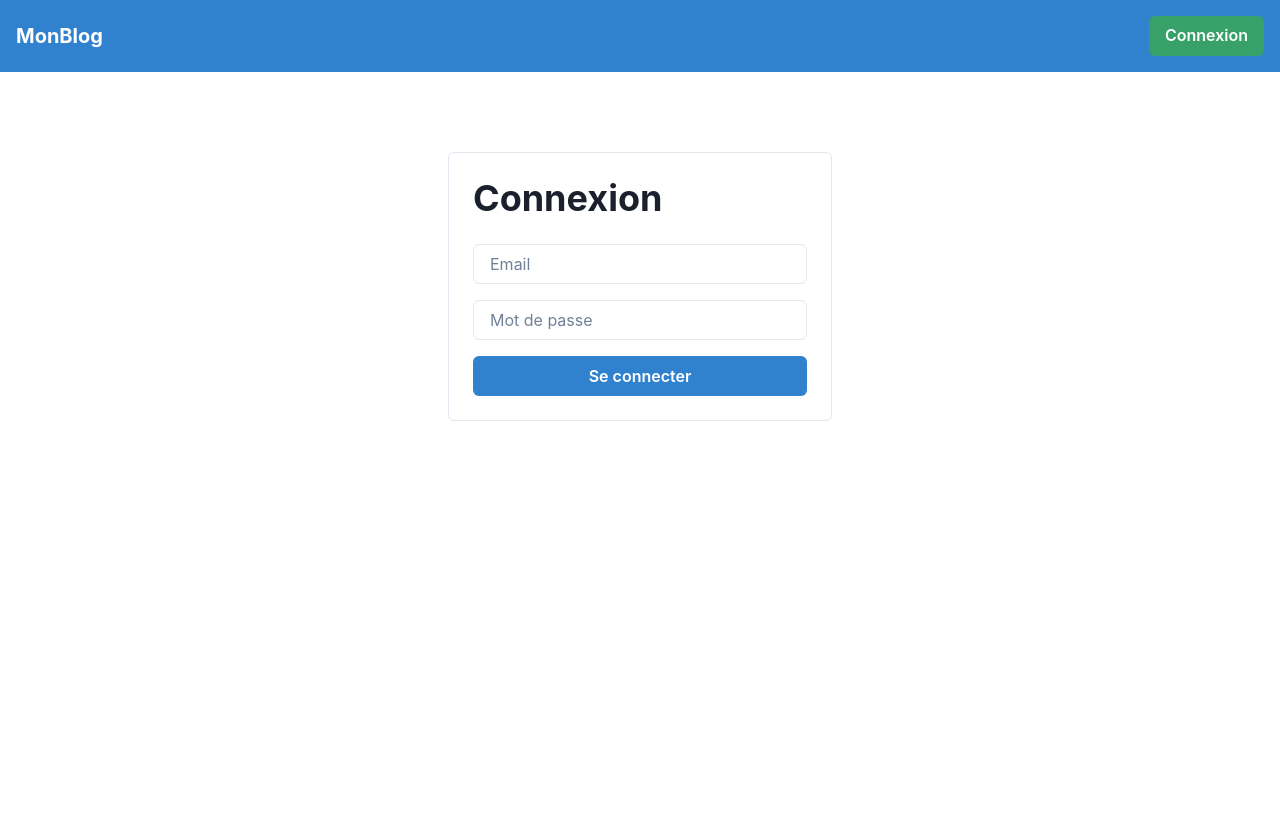
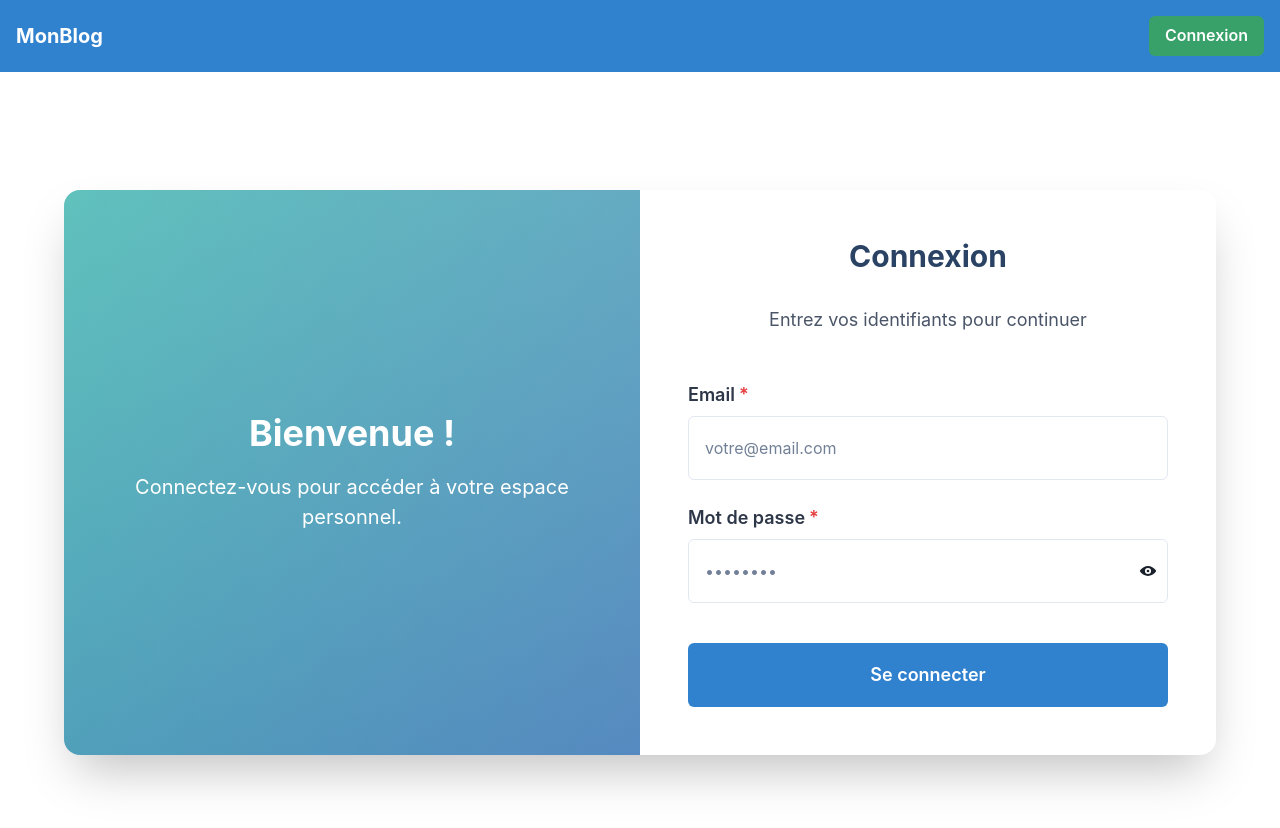
Before and after one commit to samantha-eva/strapi, a Next.js app in the folder frontend/blog/: page /login in a window 1280 px wide. Shown: the top 828 px of the page. Before the commit the page ends 800 px from the top, so only its background shows below. Built offline with nearby package versions, Linux system fonts and the light colour scheme.

Commit message:
Soumettre un commentaire uniquement que si je suis connecté

```diff
--- a/frontend/blog/package.json
+++ b/frontend/blog/package.json
@@ -8,6 +8,7 @@
     "start": "next start"
   },
   "dependencies": {
+    "@chakra-ui/icons": "^2.2.4",
     "@chakra-ui/react": "^2.10.9",
     "@emotion/react": "^11.14.0",
     "@emotion/styled": "^11.14.1",
--- a/frontend/blog/src/app/articles/[slug]/page.tsx
+++ b/frontend/blog/src/app/articles/[slug]/page.tsx
@@ -70,7 +70,6 @@ export default async function ArticlePage(props: Props) {
       />
 
       <CommentsSection
-        articleId={article.id}
         initialComments={article.comments || []}
       />
     </Container>
--- a/frontend/blog/src/app/login/page.tsx
+++ b/frontend/blog/src/app/login/page.tsx
@@ -1,23 +1,44 @@
 "use client";
 
 import { useState } from "react";
-import { Box, Button, Input, VStack, Heading, Text } from "@chakra-ui/react";
+import {
+  Box,
+  Button,
+  Input,
+  VStack,
+  Heading,
+  Text,
+  FormControl,
+  FormLabel,
+  InputGroup,
+  InputRightElement,
+  IconButton,
+  Flex,
+  useMediaQuery,
+} from "@chakra-ui/react";
+import { ViewIcon, ViewOffIcon } from "@chakra-ui/icons";
 import { useRouter } from "next/navigation";
 
+// La définition de l'animation n'est plus ici, mais dans globals.css
+
 export default function LoginPage() {
-  const [identifier, setIdentifier] = useState(""); // email
+  const [identifier, setIdentifier] = useState("");
   const [password, setPassword] = useState("");
+  const [showPassword, setShowPassword] = useState(false);
   const [error, setError] = useState("");
+  const [isLoading, setIsLoading] = useState(false);
   const router = useRouter();
+  const [isLargerThanMD] = useMediaQuery("(min-width: 768px)");
 
   async function handleSubmit(e: React.FormEvent) {
     e.preventDefault();
     setError("");
+    setIsLoading(true);
 
     const apiUrl = process.env.NEXT_PUBLIC_API_URL;
     if (!apiUrl) {
-      console.error("NEXT_PUBLIC_API_URL n'est pas défini !");
       setError("Erreur de configuration");
+      setIsLoading(false);
       return;
     }
 
@@ -31,43 +52,147 @@ export default function LoginPage() {
       const data = await res.json();
 
       if (res.ok) {
-        // Stocker le JWT et le username
         localStorage.setItem(
           "user",
           JSON.stringify({ jwt: data.jwt, username: data.user.username })
         );
-        router.push("/"); // redirection vers la page d'accueil
+        router.push("/");
       } else {
-        setError(data.error?.message || "Erreur de connexion");
+        setError(data.error?.message || "Email ou mot de passe incorrect");
       }
     } catch (err) {
-      console.error(err);
-      setError("Erreur de connexion");
+      setError("Erreur de connexion, veuillez réessayer");
+    } finally {
+      setIsLoading(false);
     }
   }
 
   return (
-    <Box maxW="sm" mx="auto" mt={20} p={6} borderWidth="1px" borderRadius="md">
-      <Heading mb={6}>Connexion</Heading>
-      <form onSubmit={handleSubmit}>
-        <VStack spacing={4}>
+    <Flex
+      minH="100vh"
+      align="center"
+      justify="center"
+      bgGradient="linear(to-r, blue.50, indigo.100)"
+      p={4}
+    >
+      <Flex
+        maxW="6xl"
+        w="full"
+        mx="auto"
+        bg="white"
+        borderRadius="2xl"
+        overflow="hidden"
+        boxShadow="2xl"
+      >
+        {/* Panneau avec l'animation */}
+        {isLargerThanMD && (
+          <Flex
+            flex={1}
+            bgGradient="linear(to-br, teal.400, blue.600)"
+            p={12}
+            align="center"
+            justify="center"
+            position="relative"
+            overflow="hidden"
+          >
+            <Box
+              position="absolute"
+              top={0}
+              left={0}
+              right={0}
+              bottom={0}
+              bgGradient="linear(45deg, rgba(255,255,255,0.1), rgba(255,255,255,0.3))"
+              bgSize="200% 200%"
+              // On utilise le nom de l'animation défini dans globals.css
+              animation="gradient-shift 5s ease infinite"
+            />
+            <VStack zIndex={1} color="white" textAlign="center" spacing={4}>
+              <Heading fontSize="4xl" fontWeight="bold">
+                Bienvenue !
+              </Heading>
+              <Text fontSize="xl">
+                Connectez-vous pour accéder à votre espace personnel.
+              </Text>
+            </VStack>
+          </Flex>
+        )}
+
+        {/* Panneau avec le formulaire */}
+        <Box flex={1} p={12}>
+          <VStack spacing={6} align="stretch" as="form" onSubmit={handleSubmit}>
+            <Heading textAlign="center" mb={2} fontSize="3xl" color="blue.800">
+              Connexion
+            </Heading>
+            <Text textAlign="center" mb={6} fontSize="lg" color="gray.600">
+              Entrez vos identifiants pour continuer
+            </Text>
+
+            <FormControl isRequired>
+              <FormLabel fontSize="lg" fontWeight="semibold" color="gray.700">
+                Email
+              </FormLabel>
               <Input
-            placeholder="Email"
+                placeholder="votre@email.com"
                 value={identifier}
                 onChange={(e) => setIdentifier(e.target.value)}
+                fontSize="md"
+                h={16}
+                borderRadius="md"
+                focusBorderColor="blue.500"
+                _focus={{ boxShadow: "0 0 0 3px rgba(66, 153, 225, 0.5)" }}
               />
+            </FormControl>
+
+            <FormControl isRequired>
+              <FormLabel fontSize="lg" fontWeight="semibold" color="gray.700">
+                Mot de passe
+              </FormLabel>
+              <InputGroup size="md">
                 <Input
-            placeholder="Mot de passe"
-            type="password"
+                  placeholder="••••••••"
+                  type={showPassword ? "text" : "password"}
                   value={password}
                   onChange={(e) => setPassword(e.target.value)}
+                  fontSize="md"
+                  h={16}
+                  borderRadius="md"
+                  focusBorderColor="blue.500"
+                  _focus={{ boxShadow: "0 0 0 3px rgba(66, 153, 225, 0.5)" }}
                 />
-          <Button type="submit" colorScheme="blue" w="full">
+                <InputRightElement h="full">
+                  <IconButton
+                    aria-label="Afficher le mot de passe"
+                    icon={showPassword ? <ViewOffIcon /> : <ViewIcon />}
+                    variant="ghost"
+                    onClick={() => setShowPassword(!showPassword)}
+                  />
+                </InputRightElement>
+              </InputGroup>
+            </FormControl>
+
+            <Button
+              type="submit"
+              colorScheme="blue"
+              w="full"
+              size="lg"
+              fontSize="lg"
+              h={16}
+              borderRadius="md"
+              isLoading={isLoading}
+              loadingText="Connexion en cours"
+              mt={4}
+            >
               Se connecter
             </Button>
-          {error && <Text color="red.500">{error}</Text>}
+
+            {error && (
+              <Text color="red.500" fontSize="md" textAlign="center" mt={2}>
+                {error}
+              </Text>
+            )}
           </VStack>
-      </form>
         </Box>
+      </Flex>
+    </Flex>
   );
 }
--- a/frontend/blog/src/components/CommentsSection.tsx
+++ b/frontend/blog/src/components/CommentsSection.tsx
@@ -1,7 +1,7 @@
 "use client";
 
-import { useState } from "react";
-import { Box, Button, Input, Textarea, VStack, Text } from "@chakra-ui/react";
+import { useState, useEffect } from "react";
+import { Box, Button, Textarea, VStack, Text } from "@chakra-ui/react";
 
 type Comment = {
   id: number;
@@ -10,45 +10,69 @@ type Comment = {
 };
 
 type CommentsSectionProps = {
-  articleId: number;
   initialComments: Comment[];
 };
 
-export default function CommentsSection({ articleId, initialComments }: CommentsSectionProps) {
+type User = {
+  jwt: string;
+  username: string;
+};
+
+export default function CommentsSection({ initialComments }: CommentsSectionProps) {
   const [comments, setComments] = useState<Comment[]>(initialComments);
-  const [authorName, setAuthorName] = useState("");
   const [content, setContent] = useState("");
+  const [user, setUser] = useState<User | null>(null);
+  const [error, setError] = useState("");
+
+  useEffect(() => {
+    const stored = localStorage.getItem("user");
+    if (stored) setUser(JSON.parse(stored));
+  }, []);
 
   async function handleSubmit(e: React.FormEvent) {
     e.preventDefault();
+    setError("");
 
-    if (!authorName || !content) return;
+    if (!user) {
+      setError("Vous devez être connecté pour commenter.");
+      return;
+    }
+    if (!content) {
+      setError("Le commentaire ne peut pas être vide.");
+      return;
+    }
 
     const apiUrl = process.env.NEXT_PUBLIC_API_URL;
     if (!apiUrl) {
-      console.error("NEXT_PUBLIC_API_URL n'est pas défini !");
+      setError("Erreur de configuration");
       return;
     }
 
+    try {
       const res = await fetch(`${apiUrl}/api/comments`, {
         method: "POST",
-      headers: { "Content-Type": "application/json" },
+        headers: {
+          "Content-Type": "application/json",
+          Authorization: `Bearer ${user.jwt}`,
+        },
         body: JSON.stringify({
           data: {
-          article: articleId,
-          authorName,
             content,
+            authorName: user.username,
           },
         }),
       });
 
       if (res.ok) {
         const newComment = await res.json();
-      setComments([...comments, { id: newComment.data.id, authorName, content }]);
-      setAuthorName("");
+        setComments([...comments, { id: newComment.data.id, authorName: user.username, content }]);
         setContent("");
       } else {
-      console.error("Erreur lors de l'ajout du commentaire");
+        setError("Erreur lors de l'ajout du commentaire");
+      }
+    } catch (err) {
+      console.error(err);
+      setError("Erreur lors de l'ajout du commentaire");
     }
   }
 
@@ -58,7 +82,6 @@ export default function CommentsSection({ articleId, initialComments }: Comments
         Commentaires ({comments.length})
       </Text>
 
-      {/* Liste des commentaires */}
       <VStack align="start" spacing={4} mb={6}>
         {comments.map((c) => (
           <Box key={c.id} p={3} borderWidth="1px" borderRadius="md" w="100%">
@@ -68,24 +91,25 @@ export default function CommentsSection({ articleId, initialComments }: Comments
         ))}
       </VStack>
 
-      {/* Formulaire d’ajout */}
+      {user ? (
         <form onSubmit={handleSubmit}>
           <VStack spacing={3} align="stretch">
-          <Input
-            placeholder="Votre nom"
-            value={authorName}
-            onChange={(e) => setAuthorName(e.target.value)}
-          />
             <Textarea
               placeholder="Votre commentaire"
               value={content}
               onChange={(e) => setContent(e.target.value)}
+              required
             />
             <Button type="submit" colorScheme="blue">
               Ajouter un commentaire
             </Button>
           </VStack>
         </form>
+      ) : (
+        <Text color="gray.500">Connectez-vous pour ajouter un commentaire.</Text>
+      )}
+
+      {error && <Text color="red.500" mt={2}>{error}</Text>}
     </Box>
   );
 }
```
Also changed, not shown: 1 other file (tests, documents, lock files or other folders). Lines whose indentation alone changed are shown as unchanged.
